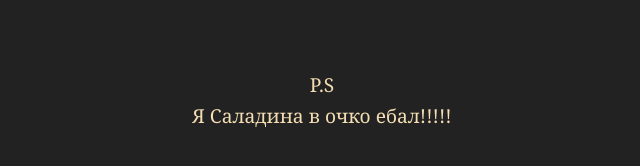
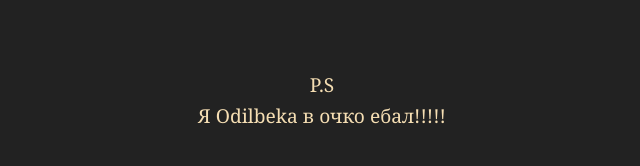
Before and after one commit to Askar564/Odil, a plain HTML site: page index.html in a window 1280 px wide. Shown: the part 962-1128 px from the top of the page, 318-958 px from the left. Drawn offline with Linux system fonts and the light colour scheme.

Commit message:
infa 100

```diff
--- a/index.html
+++ b/index.html
@@ -26,7 +26,7 @@
       <br>
       <p>
         P.S<br>
-       Я Саладина в очко ебал!!!!!
+       Я Odilbeka в очко ебал!!!!!
       </p>
     </div>
   </main>
```
